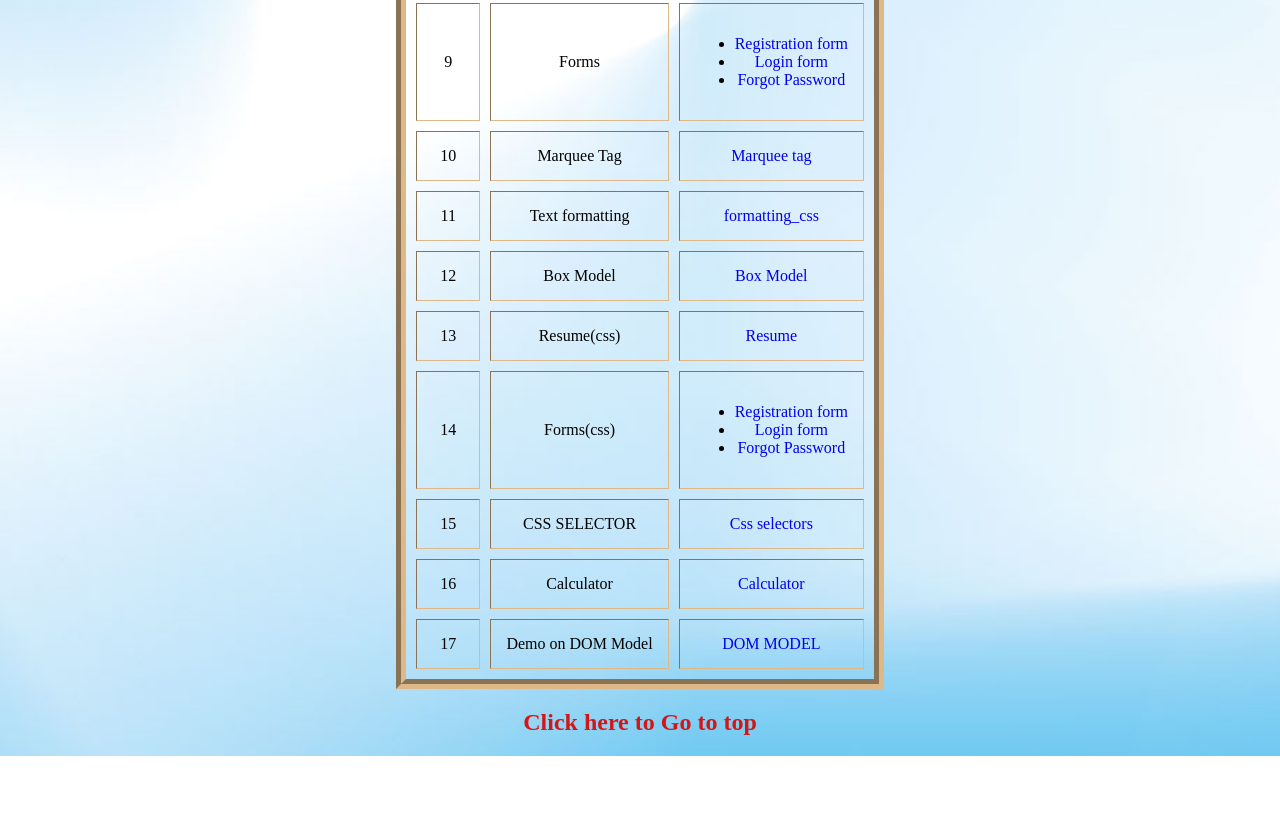
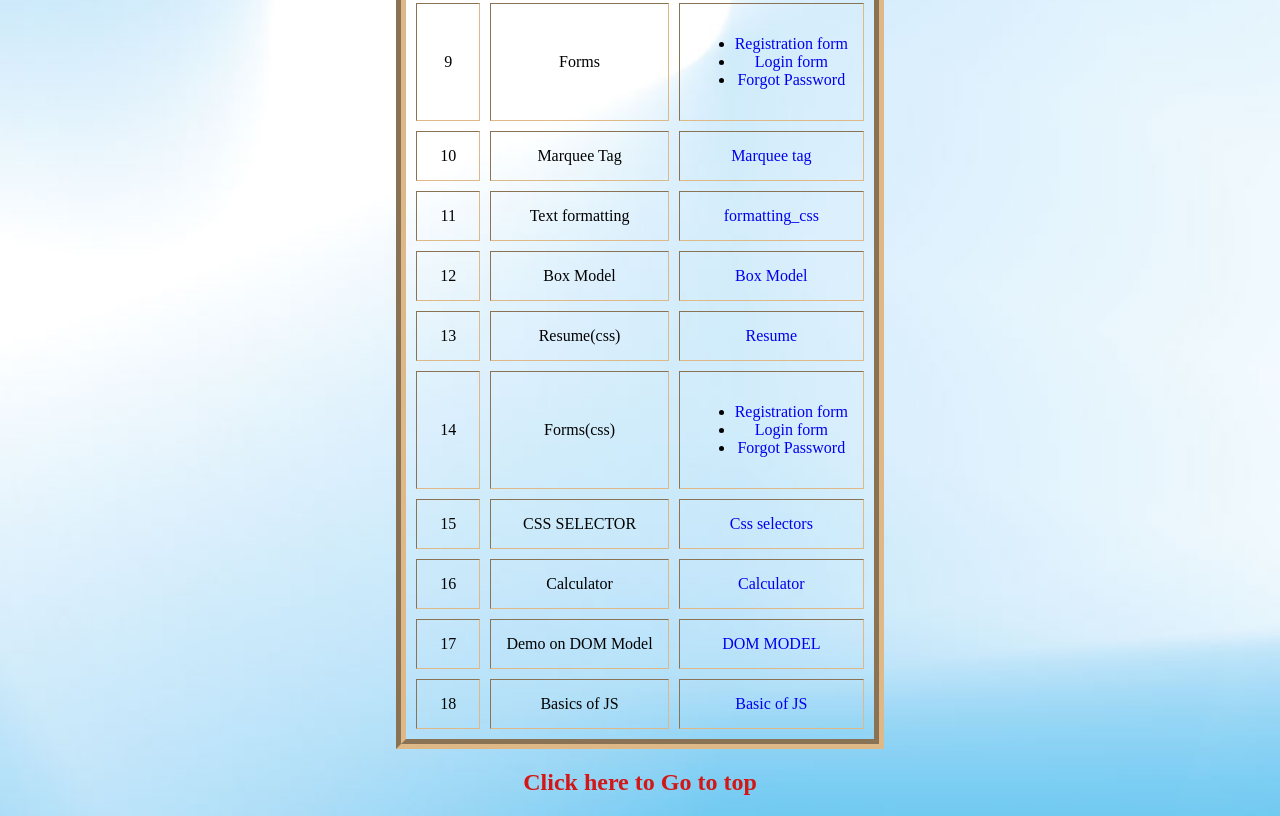
Before and after one commit to reshma-nawaz/WADEXP-5428, a plain HTML site: page index.html in a window 1280 px wide. Shown: the part 755-1571 px from the top of the page. Before the commit the page ends 1511 px from the top, so only its background shows below. Drawn offline with Linux system fonts and the light colour scheme.

Commit message:
Update index.html

```diff
--- a/index.html
+++ b/index.html
@@ -127,6 +127,11 @@
             <td>Demo on DOM Model</td>
             <td><a href="demo_on_dom.html" target="_blank" style="text-decoration: none">DOM MODEL</a></td>
         </tr>
+         <tr align="center">
+            <td>18</td>
+            <td>Basics of JS</td>
+            <td><a href="basic(js).html" target="_blank" style="text-decoration: none">Basic of JS</a></td>
+        </tr>
     </table>
     <a href = "#a" style="text-decoration:none;"><h2 style="color:rgb(211, 23, 23)">Click here to Go to top</h2></a>
 </center>
```
